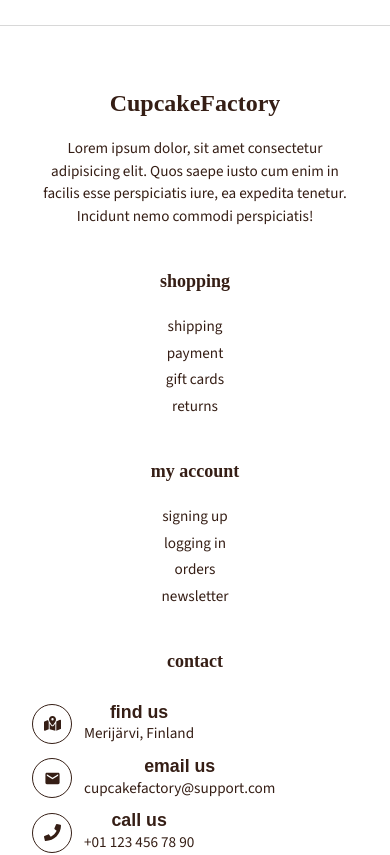
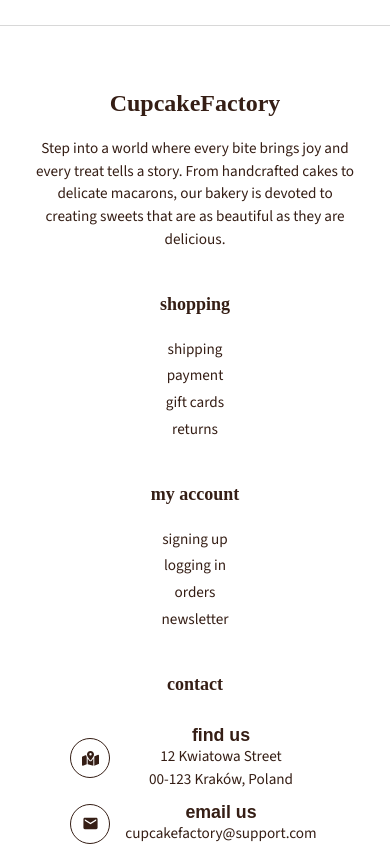
Before and after one commit to ania221B/cupcake-factory, a React (Vite) app: page /blog/all-posts in a window 390 px wide. Shown: the part 3900-4755 px from the top of the page. Built offline with nearby package versions, Linux system fonts and the light colour scheme; a web font is replaced by a local one.

Commit message:
apply minor footer fixes: address appearance, small screen appearance, text content, email link, logo

```diff
--- a/src/components/common/ContactDetailsLink.jsx
+++ b/src/components/common/ContactDetailsLink.jsx
@@ -1,3 +1,5 @@
+import React from 'react'
+
 function ContactDetailsLink ({ detail }) {
   const { icon, text, path, subtext } = detail
   return (
@@ -5,9 +7,20 @@ function ContactDetailsLink ({ detail }) {
       <div className='contact-details__icon'>{icon}</div>
       <div>
         <h3 className='contact-details__heading'>{text}</h3>
-        <a href={path} className='force-link-wrap'>
-          {subtext}
-        </a>
+        {path ? (
+          <a href={path} className='force-link-wrap'>
+            {subtext}
+          </a>
+        ) : (
+          <p>
+            {subtext.split('\n').map((line, index, array) => (
+              <React.Fragment key={index}>
+                {line}
+                {index !== array.length - 1 && <br />}
+              </React.Fragment>
+            ))}
+          </p>
+        )}
       </div>
     </li>
   )
--- a/src/components/layout/Footer.jsx
+++ b/src/components/layout/Footer.jsx
@@ -1,6 +1,7 @@
 import { Link } from 'react-router-dom'
 import { footerLinks } from '../../data'
 import Logo from '../ui/Logo'
+import React from 'react'
 
 function Footer () {
   return (
@@ -10,9 +11,10 @@ function Footer () {
           <div className='flow--small'>
             <Logo></Logo>
             <p className='fs-300'>
-              Lorem ipsum dolor, sit amet consectetur adipisicing elit. Quos
-              saepe iusto cum enim in facilis esse perspiciatis iure, ea
-              expedita tenetur. Incidunt nemo commodi perspiciatis!
+              Step into a world where every bite brings joy and every treat
+              tells a story. From handcrafted cakes to delicate macarons, our
+              bakery is devoted to creating sweets that are as beautiful as they
+              are delicious.
             </p>
           </div>
 
@@ -32,9 +34,34 @@ function Footer () {
                           <div className='footer__icon fs-400'>
                             {detail.icon}
                           </div>
-                          <div>
+                          <div className='footer__info'>
                             <h3>{detail.text}</h3>
                             <a href={detail.path}>{detail.subtext}</a>
+                          </div>
+                        </dd>
+                      )
+                    }
+                    if (detail.text === 'find us') {
+                      return (
+                        <dd
+                          className='footer__contact-details fs-300'
+                          key={detail.id}
+                        >
+                          <div className='footer__icon fs-400'>
+                            {detail.icon}
+                          </div>
+                          <div className='footer__info'>
+                            <h3>{detail.text}</h3>
+                            <p>
+                              {detail.subtext
+                                .split('\n')
+                                .map((line, index, array) => (
+                                  <React.Fragment key={index}>
+                                    {line}
+                                    {index !== array.length - 1 && <br />}
+                                  </React.Fragment>
+                                ))}
+                            </p>
                           </div>
                         </dd>
                       )
@@ -45,7 +72,7 @@ function Footer () {
                         key={detail.id}
                       >
                         <div className='footer__icon fs-400'>{detail.icon}</div>
-                        <div>
+                        <div className='footer__info'>
                           <h3>{detail.text}</h3>
                           <p>{detail.subtext}</p>
                         </div>
--- a/src/data/footerLinks.jsx
+++ b/src/data/footerLinks.jsx
@@ -66,12 +66,12 @@ export const footerLinks = [
       {
         id: nanoid(),
         text: 'find us',
-        subtext: 'Merijärvi, Finland',
+        subtext: `12 Kwiatowa Street\n00-123 Kraków, Poland`,
         icon: <FaMapLocationDot />
       },
       {
         id: nanoid(),
-        path: '/faq',
+        path: 'mailto:cupcakefactory@support.com',
         text: 'email us',
         subtext: 'cupcakefactory@support.com',
         icon: <MdEmail />,
--- a/src/sass/components/_footer.scss
+++ b/src/sass/components/_footer.scss
@@ -19,8 +19,8 @@
     text-decoration: none;
     color: currentColor;
 
-    &:hover,
-    &:focus {
+    &:not(.logo__link):hover,
+    &:not(.logo__link):focus {
       color: clr(secondary, 700);
     }
   }
@@ -54,6 +54,10 @@
   display: flex;
   flex-direction: column;
 
+  & > * {
+    text-align: center;
+  }
+
   @include mq(small) {
     flex-direction: row;
     padding-top: 5rem;
@@ -61,6 +65,7 @@
 
     & > * {
       width: 100%;
+      text-align: left;
     }
     & > *:last-child {
       justify-self: end;
@@ -71,7 +76,6 @@
     justify-content: space-between;
 
     & > * {
-      text-align: left;
       min-width: 20%;
       width: max-content;
     }
@@ -94,6 +98,17 @@
   margin-bottom: 1rem;
 }
 
+.footer__contact-details {
+  display: flex;
+  align-items: center;
+  gap: 0.75rem;
+
+  @include mq(small, max-width) {
+    width: 15.625rem;
+    margin-inline: auto;
+  }
+}
+
 .footer__icon {
   display: grid;
   place-items: center;
@@ -103,8 +118,10 @@
   border-radius: 50%;
 }
 
-.footer__contact-details {
-  display: flex;
-  align-items: center;
-  gap: 0.75rem;
+.footer__info {
+  margin-inline: auto;
+
+  @include mq(small) {
+    margin-inline: unset;
+  }
 }
```
